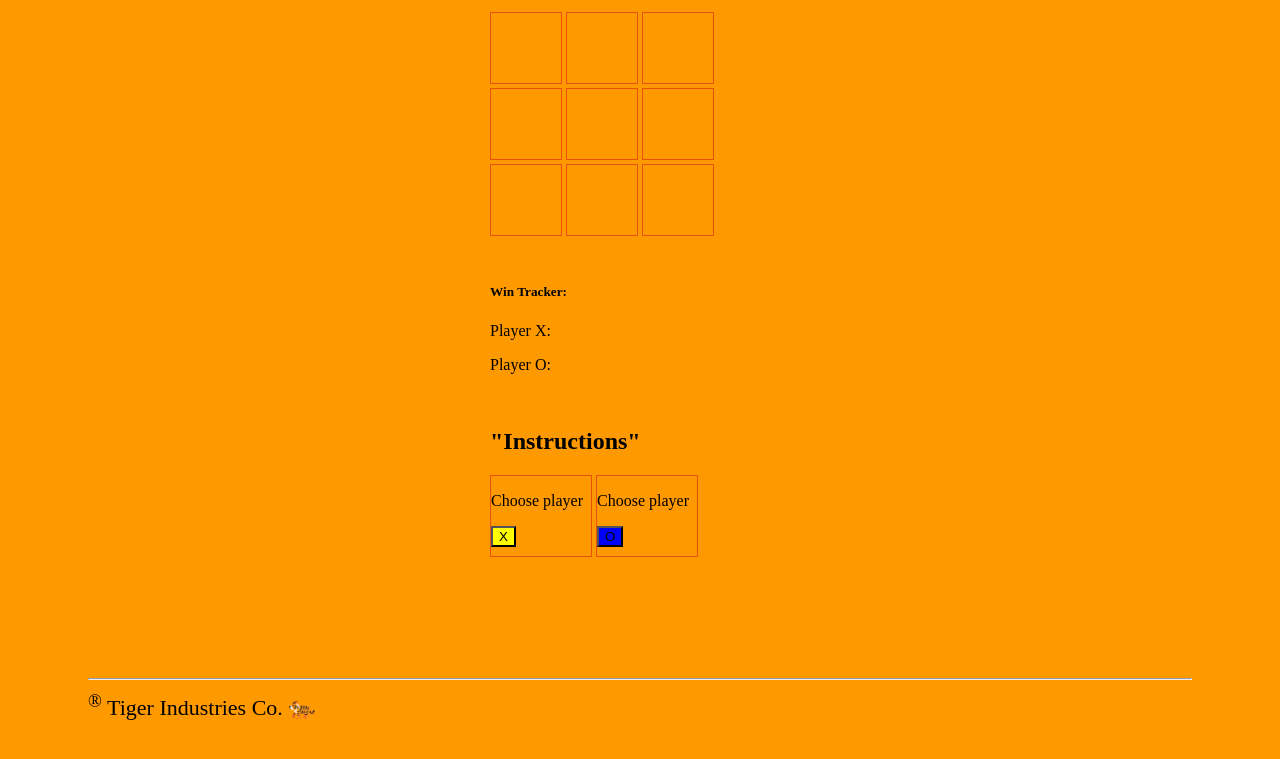
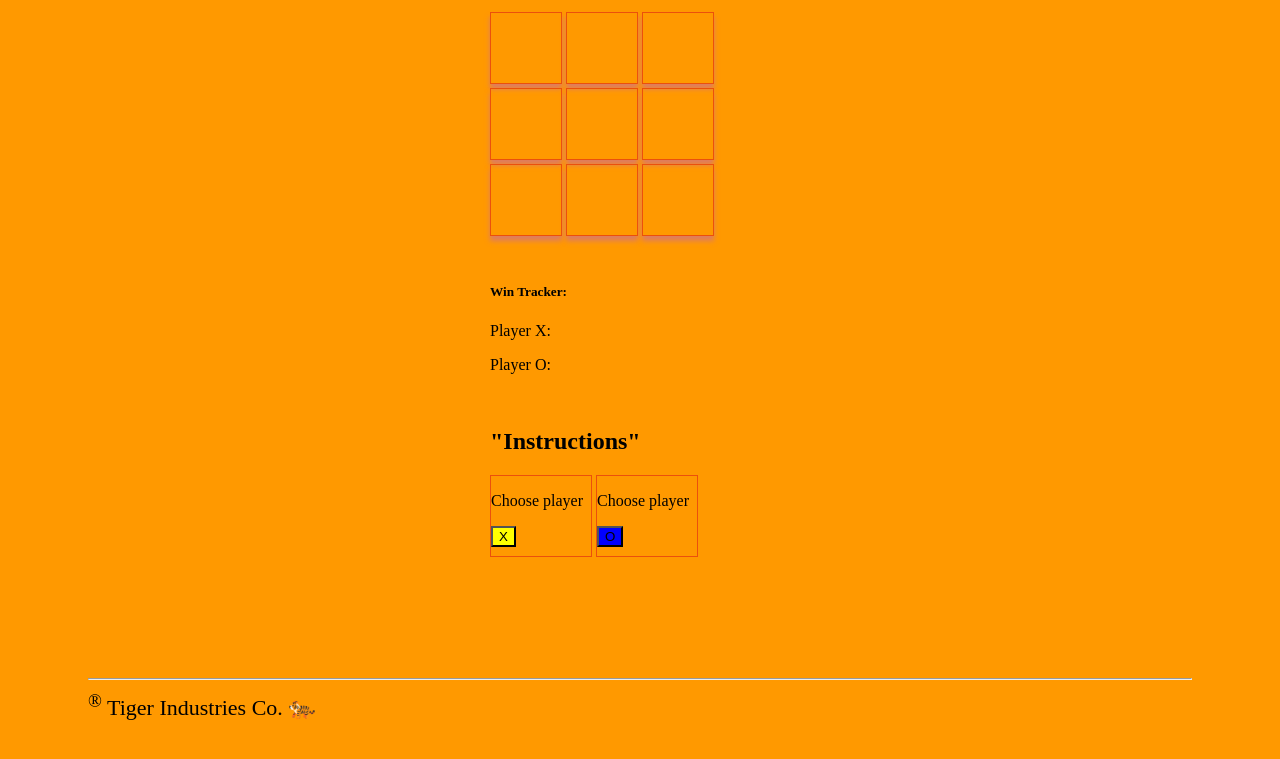
Before and after one commit to david-Toledo/tictactoe, a plain HTML site: page index.html in a window 1280 px wide. Shown: the part 113-872 px from the top of the page. Drawn offline with Linux system fonts and the light colour scheme.

Commit message:
shadow box

```diff
--- a/css/style.css
+++ b/css/style.css
@@ -19,6 +19,8 @@ body{
   border: 1px solid #eb500c;
   height:70px;
   width:70px;
+  box-shadow: 0 5px 5px #df7d5e;
+
 }
 
 .counter{
```
